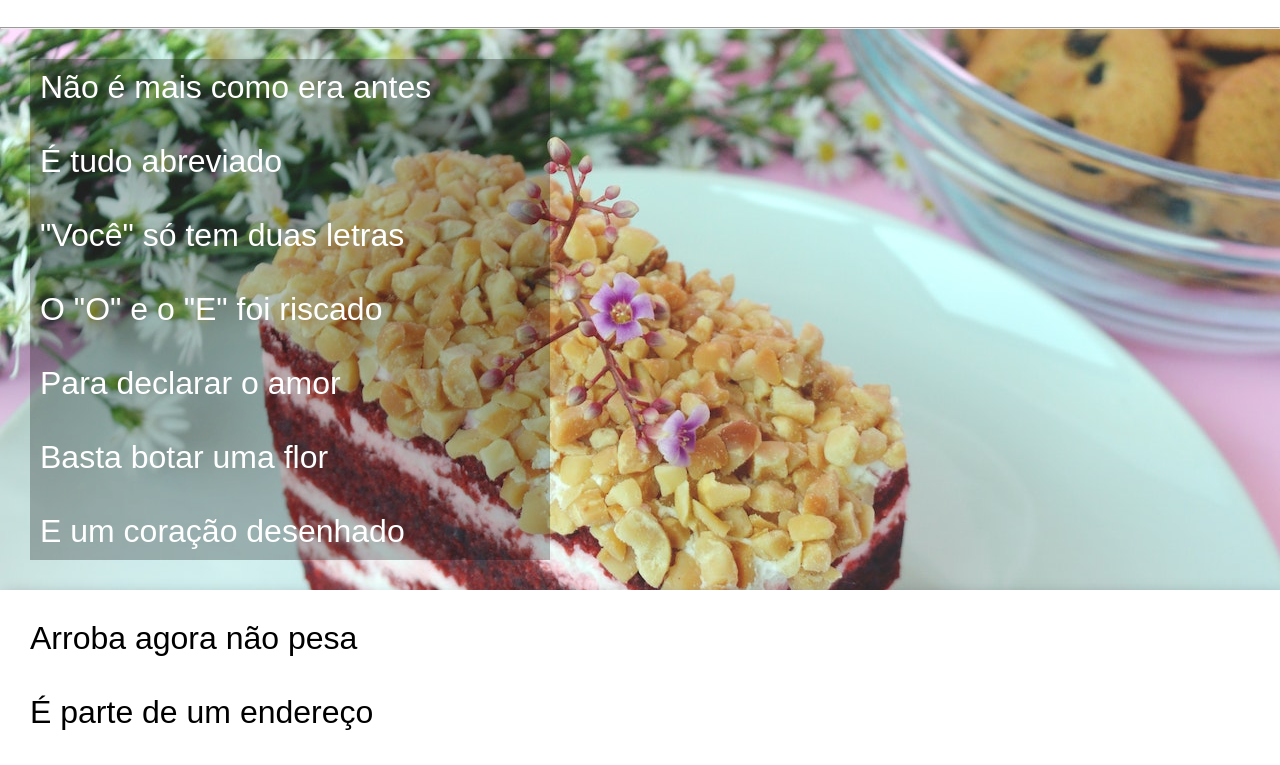
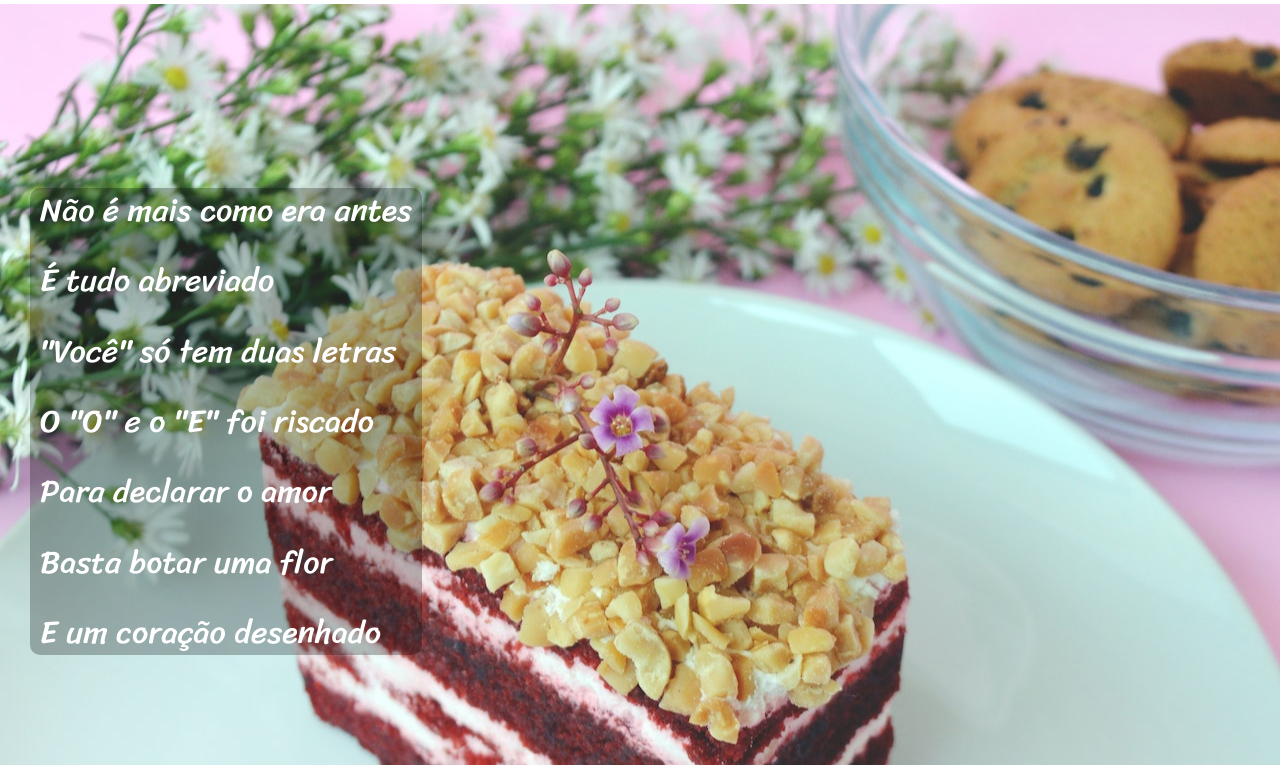
Before and after one commit to cruzPatrick/HTML-CSS, a plain HTML site: page Exercicios/ex023 (feito por mim)/index.html in a window 1280 px wide. Shown: the part 742-1507 px from the top of the page. Drawn offline with Linux system fonts and the light colour scheme; a web font is replaced by a local one.

```diff
--- a/Exercicios/ex023 (feito por mim)/index.html
+++ b/Exercicios/ex023 (feito por mim)/index.html
@@ -27,7 +27,7 @@
         <br>
         <p>Vou dizer tudo em poesia.</p>
     </section>
-    <hr>
+
     <section class="imagem" id="im01">
         <div class="diff">
             <p>Não é mais como era antes</p>
@@ -77,8 +77,9 @@
         <p>Decifre esse rabisco.</p>
         <br>
     </section>
-    <hr>
+
     <section class="imagem" id="im02">
+        <div class="diff">
             <p>Tenho saudade das cartas</p>
             <br>
             <p>Escritas com a própria mão</p>
@@ -93,6 +94,7 @@
             <br>
             <p>Nas linhas do coração.</p>
             <br>
+        </div>
     </section>
 
     <section class="normal">
--- a/Exercicios/ex023 (feito por mim)/style.css
+++ b/Exercicios/ex023 (feito por mim)/style.css
@@ -1,6 +1,6 @@
 @charset 'utf-8';
 
-@import url('https://fonts.googleapis.com/css2?family=Passion+One:wght@400;700&family=Passions+Conflict&display=swap');
+@import url('https://fonts.googleapis.com/css2?family=Passion+One:wght@700&family=Sriracha&display=swap');
 
 *{
     margin: 0px;
@@ -9,7 +9,7 @@
 
 :root{
     --fonth1: 'Passion One', cursive;
-    --fontp: 'Passions Conflict', cursive;
+    --fontp: 'Sriracha', cursive;
 }
 
 header{
@@ -43,28 +43,48 @@
 
 section{
     background-color: white;
-    font-family: Arial, Helvetica, sans-serif;
+    font-family: var(--fontp);
     font-size: 2em;
+    line-height: 1.1em;
     padding: 30px;
 }
+
 
 section.normal{
     box-shadow: 5px 5px 15px rgba(0, 0, 0, 0.267);
 }
 
+
+section.imagem{
+    height: 97vh;
+    background-repeat: no-repeat;
+    background-size: cover;
+    background-attachment: fixed;
+
+
+    display: flex;
+    align-items: center;
+
+}
+
 section.imagem#im01{
     background-image: url('img/pexels-erlian-zakia-3093479.jpg');
     background-position: center center;
-    background-repeat: no-repeat;
-    background-size: cover;
-    background-attachment: fixed;
 }
 
-section.imagem#im01>div.diff{
+section.imagem>div.diff{
     background-color: rgba(0, 0, 0, 0.267);
-    max-width: 500px;
+    max-width: 400px;
+    max-height: 500px;
     color: white;
-    padding: 10px;
+    padding: 5px 10px;
+
+    border-radius: 10px;
+}
+
+section.imagem#im02{
+    background-image: url('img/pexels-ronmar-lacamiento-806363.jpg');
+    background-position: center top;
 }
 
 
```
Lines whose indentation alone changed are shown as unchanged.
